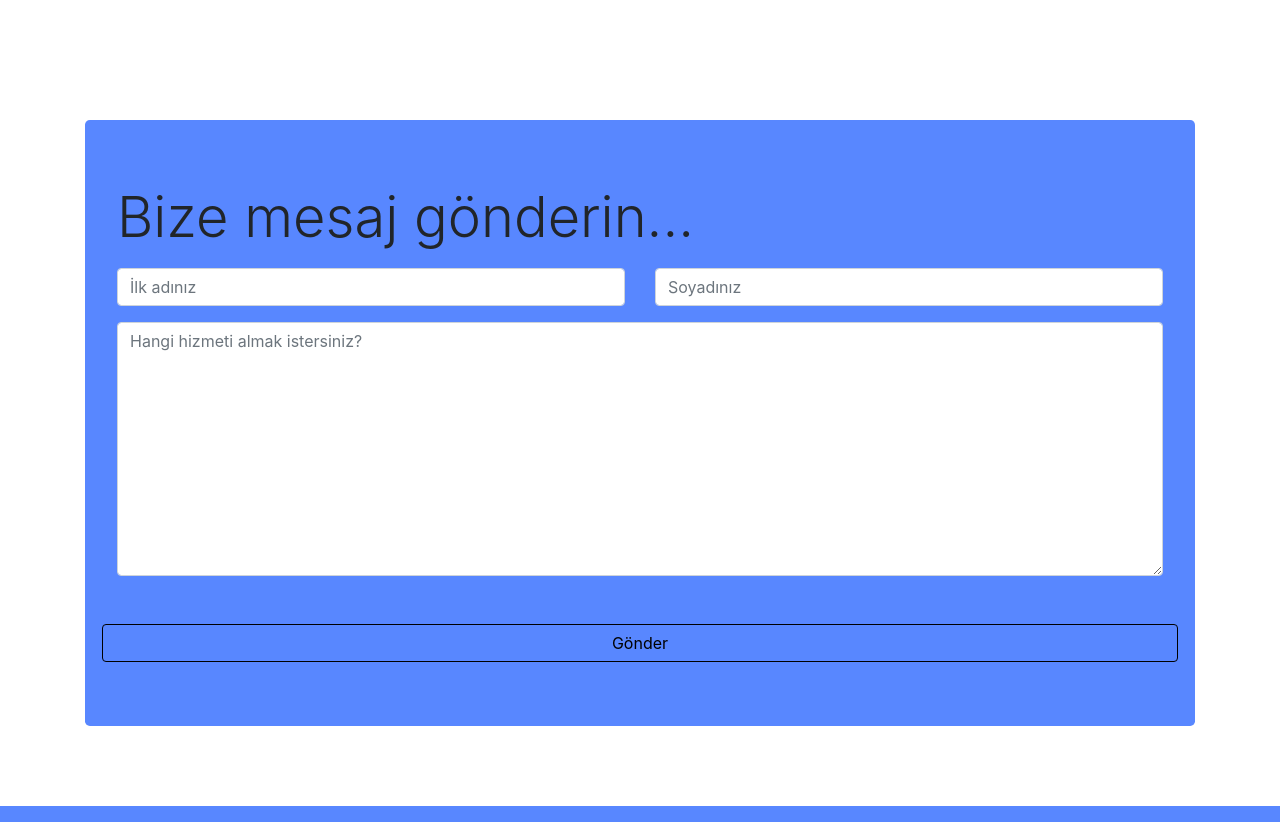
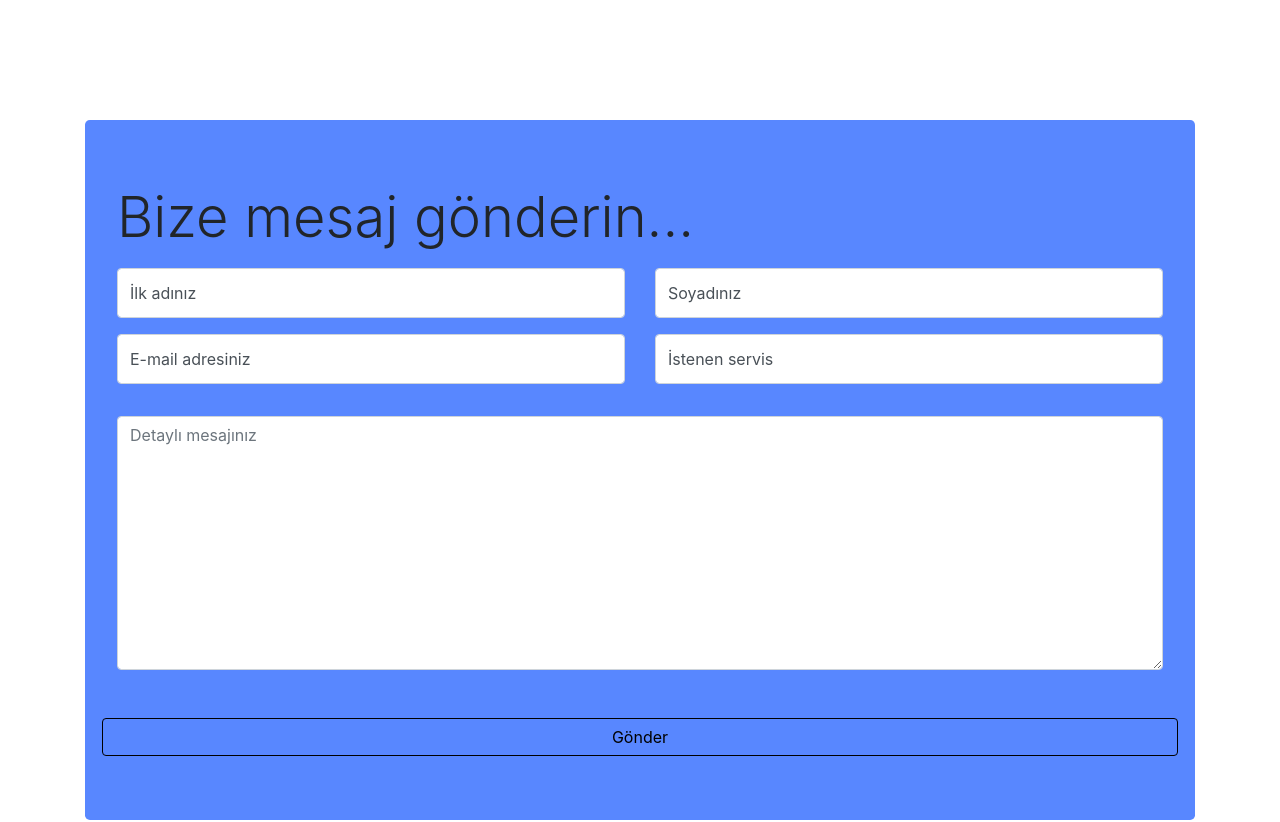
Before and after one commit to emreozincegedik/pricingturkey, a React (Create React App) app in the folder react/: page / in a window 1280 px wide. Shown: the part 2620-3442 px from the top of the page. Built offline with nearby package versions, Linux system fonts and the light colour scheme.

Commit message:
istek form gönderme hazır

```diff
--- a/react/src/components/IstekForm.js
+++ b/react/src/components/IstekForm.js
@@ -1,10 +1,128 @@
-import React, { useContext } from "react";
+import React, { useContext, useState } from "react";
 import { Context } from "./index";
 
 export function IstekForm() {
   const { dil_degisken } = useContext(Context).state;
+  const [ad, setAd] = useState("");
+  const [soyad, setSoyad] = useState("");
+  const [email, setEmail] = useState("");
+  const [servis, setServis] = useState("");
+  const [mesaj, setMesaj] = useState("");
+
+  const formGonderildi = (e) => {
+    e.preventDefault();
+    console.log(ad, soyad, email, servis, mesaj);
+    // if (email === "" || password === "") {
+    //   this.setState({ genelMesaj: false });
+    //   this.emailCheck();
+    //   this.passwordCheck();
+    //   return;
+    // }
+    //şifre cryptolama
+    //backend ile iletişim
+  };
+  // const [ad, setAd] = useState("initialState");
+  // state = { ad: "", soyad: "", email: "", servis: "" };
   return (
     <section>
+      <div class="py-5">
+        <div class="container">
+          <div class="jumbotron bg-vahitcan rounded-lg">
+            <div class="display-4 mb-3">
+              {dil_degisken("Bize mesaj gönderin...", "Send Us a Message...")}
+            </div>
+            <form onSubmit={formGonderildi}>
+              <div class="row">
+                <div class="col">
+                  <div class="form-label-group">
+                    <input
+                      type="text"
+                      class="form-control"
+                      placeholder="First name"
+                      id="inputName"
+                      onChange={(e) => setAd(e.target.value)}
+                    />
+                    <label for="inputName">
+                      {dil_degisken("İlk adınız", "First name")}
+                    </label>
+                  </div>
+                </div>
+                <div class="col">
+                  <div class="form-label-group">
+                    <input
+                      type="text"
+                      class="form-control"
+                      placeholder="Last name"
+                      id="inputLast"
+                      onChange={(e) => setSoyad(e.target.value)}
+                    />
+                    <label for="inputLast">
+                      {dil_degisken("Soyadınız", "Last name")}
+                    </label>
+                  </div>
+                </div>
+              </div>
+              <div class="row">
+                <div class="col">
+                  <div class="form-label-group">
+                    <input
+                      type="text"
+                      class="form-control"
+                      placeholder="E-mail"
+                      id="inputMail"
+                      onChange={(e) => setEmail(e.target.value)}
+                    />
+                    <label for="inputMail">
+                      {dil_degisken("E-mail adresiniz", "E-mail adress")}
+                    </label>
+                  </div>
+                </div>
+                <div class="col">
+                  <div class="form-label-group">
+                    <input
+                      type="text"
+                      class="form-control"
+                      placeholder="Desired Services"
+                      id="inputServices"
+                      onChange={(e) => setServis(e.target.value)}
+                    />
+                    <label for="inputServices">
+                      {dil_degisken("İstenen servis", "Desired service")}
+                    </label>
+                  </div>
+                </div>
+              </div>
+              <div class="row">
+                <div class="col">
+                  <div class="form-group py-3">
+                    <textarea
+                      class="form-control"
+                      id="TextArea"
+                      rows="10"
+                      placeholder={dil_degisken(
+                        "Detaylı mesajınız",
+                        "Detailed message"
+                      )}
+                      onChange={(e) => setMesaj(e.target.value)}
+                    ></textarea>
+                  </div>
+                </div>
+              </div>
+              <div class="row">
+                <button class="btn btn-outline-emre btn-block mt-3">
+                  {dil_degisken("Gönder", "Send")}
+                </button>
+              </div>
+            </form>
+          </div>
+        </div>
+      </div>
+    </section>
+  );
+}
+
+/*
+<section>
       <div className="py-5">
         <div className="container">
           <div className="jumbotron bg-vahitcan rounded-lg">
@@ -53,6 +171,4 @@ export function IstekForm() {
           </div>
         </div>
       </div>
-    </section>
-  );
-}
+    </section> */
```
